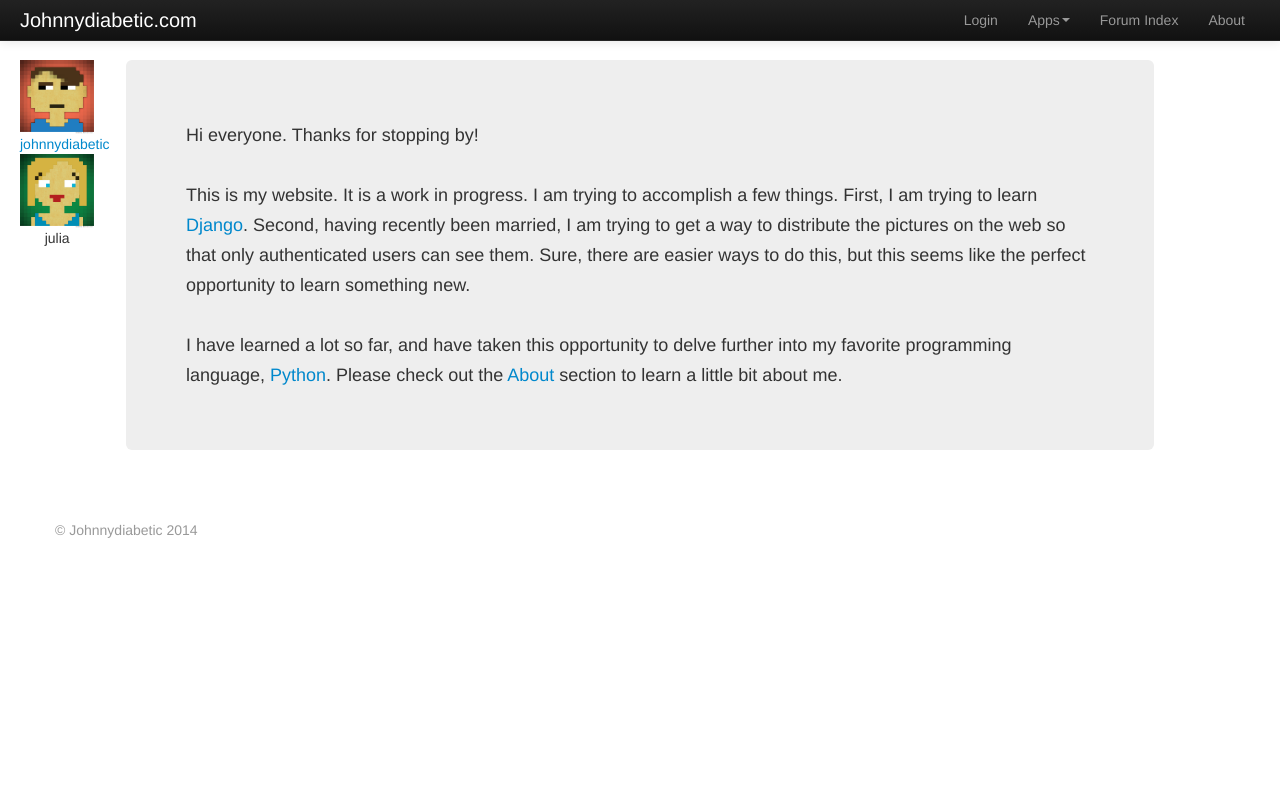
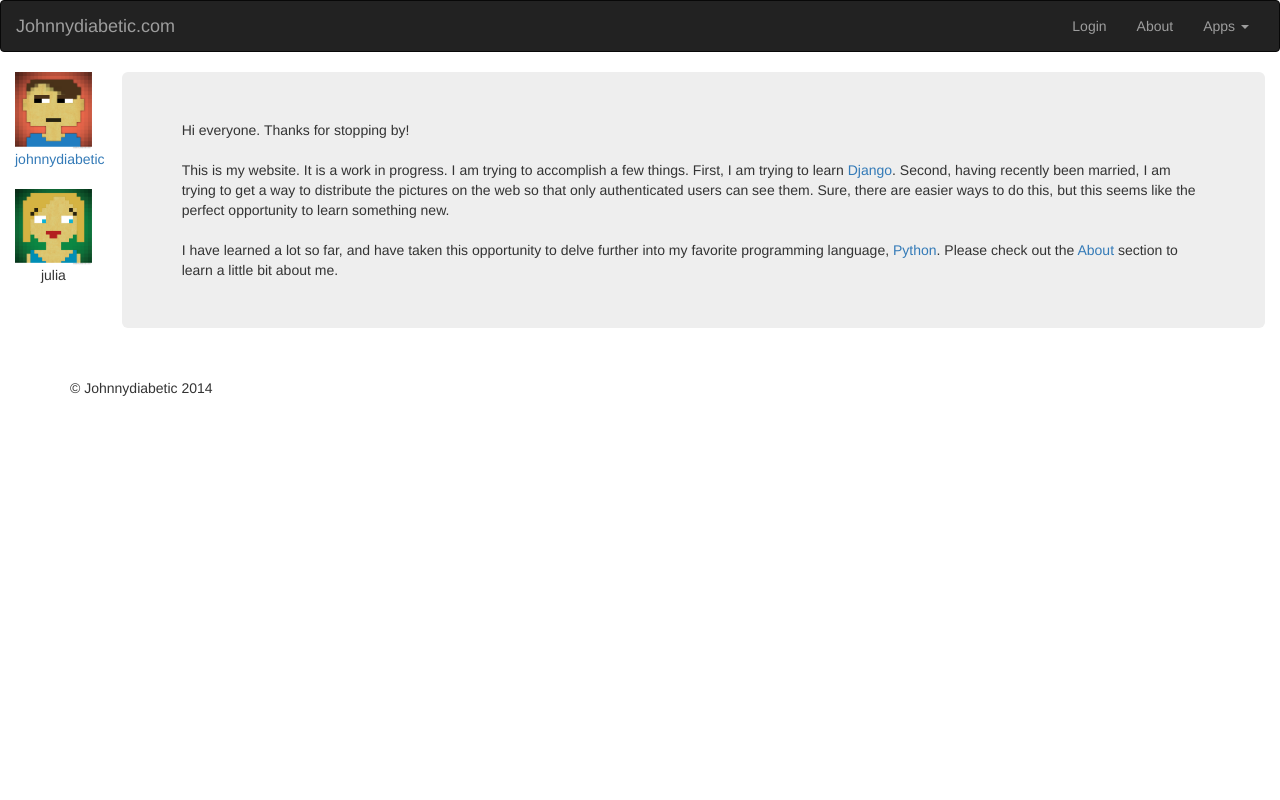
Before and after one commit to jd1123/johnnydiabetic, a Django app: template templates/index.html in a window 1280 px wide. Run offline with Django 3.2, Linux system fonts and the light colour scheme; the template is opened without the code that fills it, so the values that code supplies are empty; some libraries are stand-ins or nearby versions.

Commit message:
Problem with the last commit - the changes should all be here

```diff
--- /dev/null
+++ b/static/css/footer.css
@@ -0,0 +1,32 @@
+html,
+body {
+	  height: 100%;
+	    /* The html and body elements cannot have any padding or margin. */
+  }
+  /* Wrapper for page content to push down footer */
+  #wrap {
+	    min-height: 100%;
+		  height: auto !important;
+		    height: 100%;
+			  /* Negative indent footer by it's height */
+			  margin: 0 auto -60px;
+		  }
+
+		  /* Set the fixed height of the footer here */
+		  #push,
+		  #footer {
+			    height: 60px;
+			}
+			#footer {
+				  background-color: #eee;
+			  }
+
+			  /* Lastly, apply responsive CSS fixes as necessary */
+			  @media (max-width: 767px) {
+				  #footer {
+					    margin-left: -20px;
+						  margin-right: -20px;
+						    padding-left: 20px;
+							  padding-right: 20px;
+						  }
+					  }
--- a/templates/base.html
+++ b/templates/base.html
@@ -2,20 +2,29 @@
 <!DOCTYPE html>
 <html>
 	<head>
-	  	<link href="{% static 'css/bootstrap-fluid-adj.css' %}" rel="stylesheet">
-		<link href="{% static 'css/bootstrap.min.css' %}" rel="stylesheet" media="screen">
-	  	<link href="{% static 'css/bootstrap-responsive.css' %}" rel="stylesheet">
+		<link href="//maxcdn.bootstrapcdn.com/bootstrap/3.2.0/css/bootstrap.min.css" rel="stylesheet">
+		<link href="{% static 'css/footer.css' %}" rel="stylesheet">
     	{% block head_block %}
     	{% endblock %}
     	<title>johnnydiabetic.com | {% block title %}This should be replaced!{% endblock %}</title>
 	</head>
 	<body>
-	      <div class="navbar navbar-inverse navbar-fixed-top">
-	        <div class="navbar-inner">
-	          <div class="container-fluid">
-	            <a class="brand" href="{% url 'basefunctions.views.root' %}">Johnnydiabetic.com</a>
-	            <div class="nav-collapse collapse">
-	            <ul class="nav pull-right">
+		<nav class="navbar navbar-default navbar-inverse" role="navigation">
+		  <div class="container-fluid">
+		    <!-- Brand and toggle get grouped for better mobile display -->
+		    <div class="navbar-header">
+		      <button type="button" class="navbar-toggle" data-toggle="collapse" data-target="#bs-example-navbar-collapse-1">
+		        <span class="sr-only">Toggle navigation</span>
+		        <span class="icon-bar"></span>
+		        <span class="icon-bar"></span>
+		        <span class="icon-bar"></span>
+		      </button>
+		      <a class="navbar-brand" href="{% url 'basefunctions.views.root' %}">Johnnydiabetic.com</a>
+		    </div>
+
+		    <!-- Collect the nav links, forms, and other content for toggling -->
+		    <div class="collapse navbar-collapse" id="bs-example-navbar-collapse-1">
+		      <ul class="nav navbar-nav navbar-right">
 
 	            {% if user.is_authenticated %}
 	            	<li><a href="#">{{ user.username }}</a></li>
@@ -23,53 +32,48 @@
 	            {% else %}
 	            	<li><a href="{% url 'basefunctions.views.user_login' %}">Login</a></li>
 	            {% endif %}
-		    <li class="dropdown">
-		    	<a href="#" data-toggle="dropdown" class="dropdown-toggle">Apps<b class="caret"></b></a>
-		    	<ul class="dropdown-menu">
-		    		<li><a href="{% url 'blog.views.index' %}">Blog </a></li>
-	           		<li><a href="{% url 'forum.views.forumlist' %}">Forum</a></li>
-				<li><a href="{% url 'wedding.views.gallery' %}">Wedding Pictures</a></li>
-			</ul>
-	    	    </li>
-	            <li><a href="{% url 'forum.views.forumlist' %}">Forum Index</a></li>
-	            <li><a href="{% url 'basefunctions.views.about' %}">About</a></li>
-	            </ul>
-	            </div>
-	          </div>
-	        </div>
-	      </div> <!-- masthead -->
+		        <li><a href="{% url 'basefunctions.views.about' %}">About</a></li>
+		        <li class="dropdown">
+		          <a href="#" class="dropdown-toggle" data-toggle="dropdown">Apps <span class="caret"></span></a>
+		          <ul class="dropdown-menu" role="menu">
+		            <li><a href="{% url 'wedding.views.gallery' %}">Wedding Pics</a></li>
+		            <li><a href="{% url 'blog.views.index' %}">Blog</a></li>
+		            <li><a href="{% url 'forum.views.forumlist' %}">Forum</a></li>
+		            <li class="divider"></li>
+		            <li><a href="#">Separated link</a></li>
+		          </ul>
+		        </li>
+		      </ul>
+		    </div><!-- /.navbar-collapse -->
+		  </div><!-- /.container-fluid -->
+		</nav>
 
-		<div class="container-fluid">   <!-- <div class="container-fluid"> -->
-			<div class="row-fluid">
-				<!-- /span -->
-				<div class="span1 bs-docs-sidebar">
-					<a href="https://github.com/jd1123"><img src="{% static 'img/johnnydiabetic.png' %}"></a><br />
-					<a href="https://github.com/jd1123">johnnydiabetic</a><br />
-					<center><img src="{% static 'img/julia.png' %}"></center>
+		<div class="container-fluid">
+			<div class="row">
+				<!-- sidebar -->
+				<div class="col-md-1">
+					<a href="https://github.com/jd1123"><img class="img-responsive" src="{% static 'img/johnnydiabetic.png' %}"></a>
+					<center><a href="https://github.com/jd1123">johnnydiabetic</a></center><br />
+					<center><img class="img-responsive" src="{% static 'img/julia.png' %}"></center>
 					<center>julia</center>
 				</div>
-				<div class="span10">
+				<!-- main window -->
+				<div class="col-md-11">
 					{% block body_block %}
 					{% endblock %}
 				</div>
-				<!-- span -->
 			</div>
-			<!-- row -->
 		</div>
-		<!-- /.fluid-container -->
-
 
     	<script src="{% static 'js/jquery-2.1.0.min.js' %}"></script>
-    	<script src="{% static 'js/bootstrap.min.js' %}"></script>
+    	<script src="//maxcdn.bootstrapcdn.com/bootstrap/3.2.0/js/bootstrap.min.js"></script>
 		{% block scriptblock %}
 		{% endblock %}
+	<br />
+	<div class="footer">
+		<div class="container">
+		    <p class="muted credit">&copy; Johnnydiabetic 2014</p>
+		</div>
+	</div>
 	</body>
-	<footer>
-		<br /><br />
-		<div id="footer">
-		    <div class="container">
-		        <p class="muted credit">&copy; Johnnydiabetic 2014</p>
-		    </div>
-	    </div>
-	</footer>
 </html>
--- a/templates/index.html
+++ b/templates/index.html
@@ -3,7 +3,7 @@
 {% load static %}
 {% block body_block %}
 
-	<div class="hero-unit">
+	<div class="jumbotron">
 		{% if user.is_authenticated %}
 			Welcome, {{ user.username }} <br>
 		{% else %}
--- a/wedding/views.py
+++ b/wedding/views.py
@@ -25,7 +25,6 @@ def gallery(request, page_num=1):
         page_list.append(i+1)
     context_dict['page_list'] = page_list
     context_dict['curr_page'] = int(page_num)
-    print page_num
 
     return render_to_response('wedding/gallery.html', context_dict, context)
 
```
